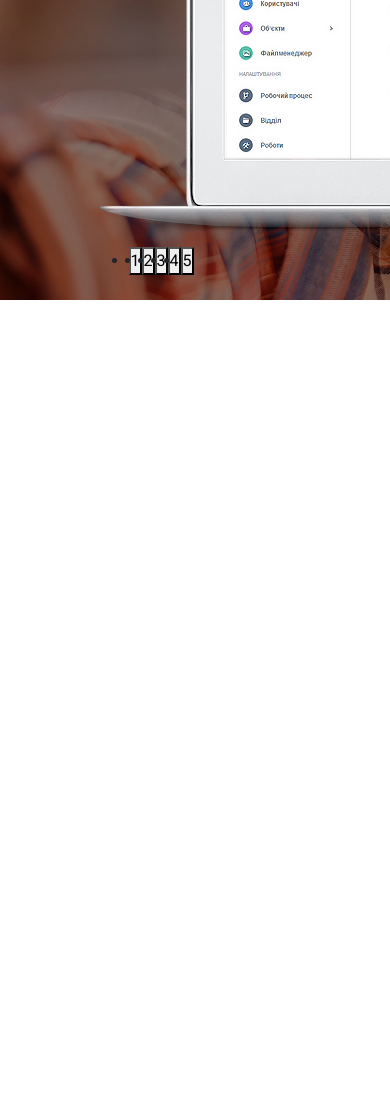
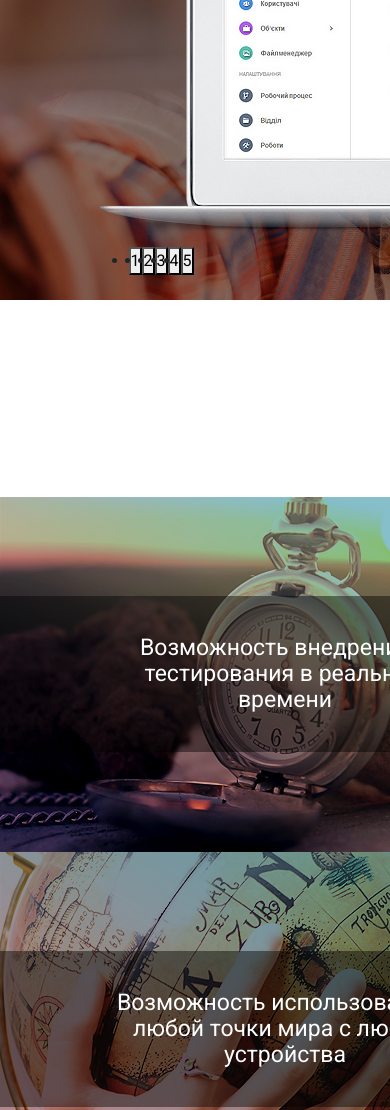
Before and after one commit to adamskymaxim/Prengi, a website: page src/index.html in a window 390 px wide. Shown: the part 2278-3388 px from the top of the page. Before the commit the page ends 2578 px from the top, so only its background shows below. Drawn offline with nearby package versions, Linux system fonts and the light colour scheme; files whose address does not match are found by name.

Commit message:
adaptive benefits

```diff
--- a/src/index.html
+++ b/src/index.html
@@ -217,7 +217,7 @@
 
 
 
-   <!--  <section class="benefits">
+    <section class="benefits">
         <div class="container">
             <h2 class="benefits__title">Преимущества Prengi для <br>
                 Вашей отрасли</h2>
@@ -262,7 +262,7 @@
                </div>
             </div>
         </div>
-    </section> -->
+    </section>
 
 
     <!-- <section class="variants">
--- a/src/sass/blocks/_media.sass
+++ b/src/sass/blocks/_media.sass
@@ -27,6 +27,11 @@
             right: -6px
         .slick-prev
             left: -6px
+
+
+    .benefits
+        &__item
+            width: 480px
 @media ( max-width: 992px )
     .container
         width: 720px
@@ -80,6 +85,11 @@
             width: 720px
             div
                 width: 720px
+
+
+    .benefits
+        &__item
+            width: 359px
 
 
 
@@ -141,6 +151,12 @@
             width: 540px
             div
                 width: 540px
+
+
+    .benefits
+        &__item
+            width: 480px
+            margin: 0 auto
 
 @media ( max-width: 576px )
     .container
@@ -293,3 +309,13 @@
                     background-color: #fff
             div
                 width: 300px
+
+
+    .benefits
+        padding: 45px 0
+        &__title
+            font-size: 24px
+        &__item
+            &-descr
+                h2
+                    font-size: 19px
```
Also changed, not shown: dist/css/style.min.css, dist/index.html.
